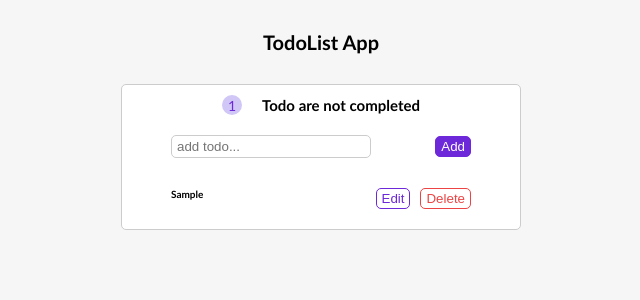
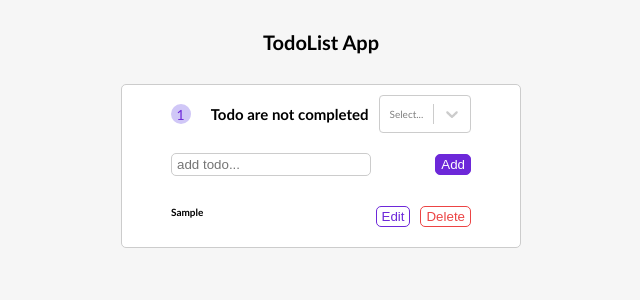
Before and after one commit to sepidehbiglarizadeh/TodoList, a React (Create React App) app: page / in a window 1280 px wide. Both pictures are taken after typing "Sample" into the empty fields and a click on the button "Add". Shown: the top 300 px of the page, without its empty margins (319-959 px from the left). Built offline with nearby package versions, Linux system fonts and the light colour scheme.

Commit message:
Filtered todos based on select option

```diff
--- a/package.json
+++ b/package.json
@@ -6,6 +6,7 @@
     "react": "^18.2.0",
     "react-dom": "^18.2.0",
     "react-scripts": "5.0.1",
+    "react-select": "^5.4.0",
     "web-vitals": "^2.1.4"
   },
   "scripts": {
--- a/src/component/Navbar/Navbar.js
+++ b/src/component/Navbar/Navbar.js
@@ -1,17 +1,25 @@
-import styles from "./Navbar.module.css"
+import styles from "./Navbar.module.css";
+import Select from "react-select";
 
-const Navbar = ({unCompletedTodos}) => {
-    return (
-        <header className={styles.header}>
-            {unCompletedTodos ? (
-                <>
-                    <span>{unCompletedTodos}</span><h2>Todo are not completed</h2>
-                </>
-            ):(
-                <h2>Set your todos !</h2>
-            )}
-        </header>
-     );
-}
+const options = [
+  { value: "All", label: "All" },
+  { value: "Completed", label: "Completed" },
+  { value: "unCompleted", label: "unCompleted" },
+];
+
+
+const Navbar = ({ unCompletedTodos, selectedOption, onChange }) => {
+  if (!unCompletedTodos) return <h2>Set your todos !</h2>;
+
+  return (
+    <header className={styles.header}>
+      <span className={styles.span}>{unCompletedTodos}</span>
+      <h2>Todo are not completed</h2>
+      <div>
+        <Select value={selectedOption} onChange={onChange} options={options} />
+      </div>
+    </header>
+  );
+};
 
 export default Navbar;
--- a/src/component/Navbar/Navbar.module.css
+++ b/src/component/Navbar/Navbar.module.css
@@ -4,7 +4,7 @@
     margin-bottom: 2rem;
 }
 
-.header span {
+.span {
     margin-right: 2rem;
     display: inline-block;
     width: 20px;
@@ -17,3 +17,8 @@
     justify-content: center;
     align-items: center;
 }
+
+.header h2 {
+    margin-right: 1rem;
+
+}
--- a/src/component/TodoApp/TodoApp.js
+++ b/src/component/TodoApp/TodoApp.js
@@ -1,10 +1,16 @@
-import { useState } from "react";
+import { useEffect, useState } from "react";
 import Navbar from "../Navbar/Navbar";
 import TodoForm from "../TodoForm/TodoForm";
 import TodoList from "../TodoList/TodoList";
 
 const TodoApp = () => {
   const [todos, setTodos] = useState([]);
+  const [filteredTodos, setFilteredTodos] = useState([]);
+  const [selectedOption, setSelectedOption] = useState("All");
+
+  useEffect(() => {
+    filterTodos(selectedOption.value);
+  }, [todos, selectedOption]);
 
   const addTodoHandler = (input) => {
     const newTodo = {
@@ -29,7 +35,7 @@
     setTodos(filteredTodos);
   };
 
-  const updateTodoHandler = (id,newValue) => {
+  const updateTodoHandler = (id, newValue) => {
     const index = todos.findIndex((todo) => todo.id === id);
     const selectedTodo = { ...todos[index] };
     selectedTodo.text = newValue;
@@ -38,12 +44,34 @@
     setTodos(updatedTodos);
   };
 
+  const filterTodos = (value) => {
+    switch (value) {
+      case "Completed":
+        setFilteredTodos(todos.filter((t) => t.isCompleted));
+        break;
+      case "unCompleted":
+        setFilteredTodos(todos.filter((t) => !t.isCompleted));
+        break;
+      default:
+        setFilteredTodos(todos);
+    }
+  };
+
+  const selectHandler = (e) => {
+    setSelectedOption(e);
+    filterTodos(e.value);
+  };
+
   return (
     <div className="container">
-      <Navbar unCompletedTodos={todos.filter((t)=> !t.isCompleted).length}/>
+      <Navbar
+        unCompletedTodos={todos.filter((t) => !t.isCompleted).length}
+        selectedOption={selectedOption}
+        onChange={selectHandler}
+      />
       <TodoForm submitTodoHandler={addTodoHandler} />
       <TodoList
-        todos={todos}
+        todos={filteredTodos}
         onCompleted={completedHandler}
         onDelete={removeTodoHandler}
         onUpdateTodo={updateTodoHandler}
--- a/src/component/TodoForm/TodoForm.js
+++ b/src/component/TodoForm/TodoForm.js
@@ -12,7 +12,6 @@
   }, []);
 
   const changeHandler = (e) => {
-    console.log(e.target.value);
     setInputValue(e.target.value);
   };
 
```
Also changed, not shown: 1 other file (tests, documents, lock files or other folders).
